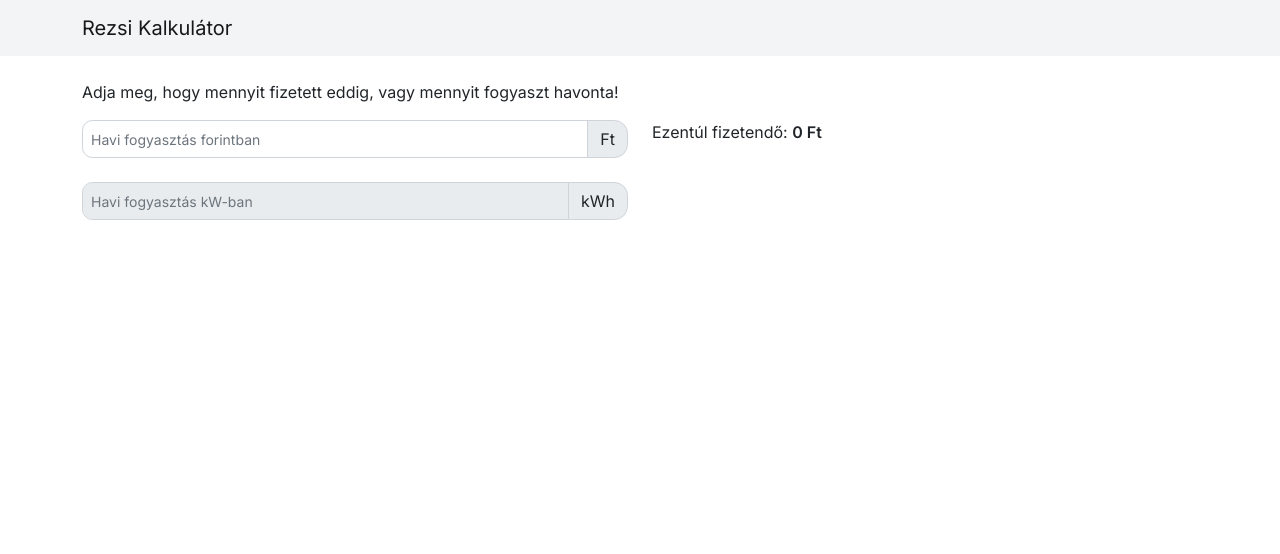
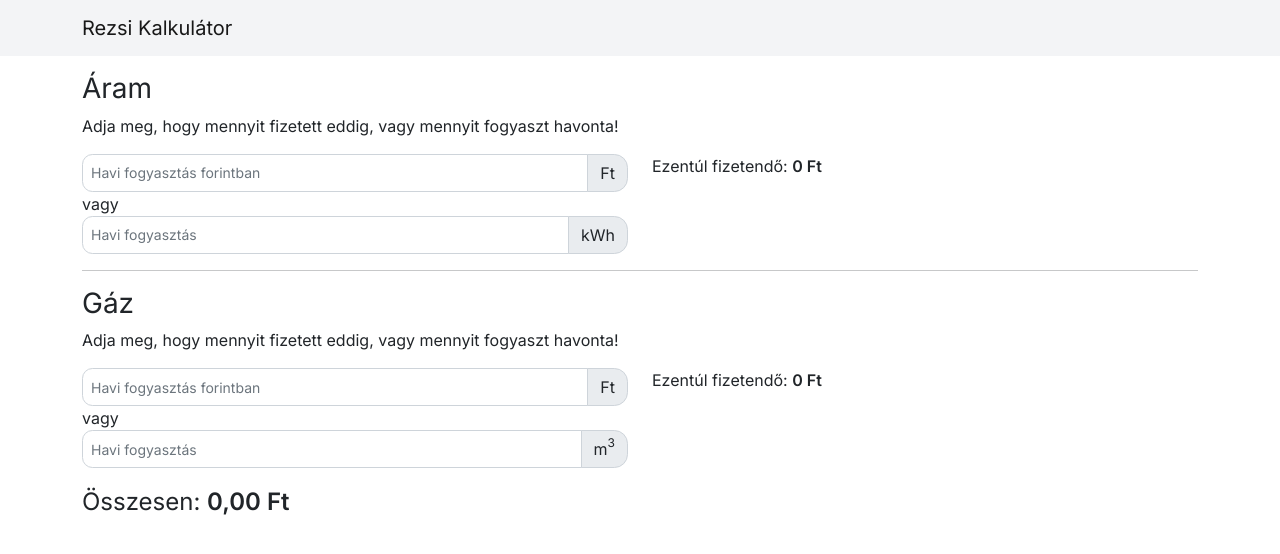
Before and after one commit to detarkende/rezsi-kalkulator, a Next.js app: page / in a window 1280 px wide. Shown: the top 554 px of the page. Built offline with nearby package versions, Linux system fonts and the light colour scheme.

Commit message:
final functionality

```diff
--- /dev/null
+++ b/components/Calculator.tsx
@@ -0,0 +1,134 @@
+import { Col, FormControl, InputGroup, Row } from "react-bootstrap";
+import { useState, useEffect, ChangeEvent } from "react";
+import { ReactNode } from "react";
+
+const Calculator = ({
+    cim,
+	mertekEgyseg,
+	regiAr,
+	ujAr,
+	atlagFogyasztasHatara,
+    setKoltsegek,
+}: {
+    cim: string,
+	mertekEgyseg: string | ReactNode,
+	regiAr: number,
+	ujAr: number,
+	atlagFogyasztasHatara: number,
+    setKoltsegek: (setter: (prev: Map<string, number>) => Map<string, number>) => void,
+}) => {
+	const REZSI_ARA_REGI_PER_EGYSEG = regiAr;
+	const REZSI_ARA_UJ_PER_Egyseg = ujAr;
+	const REZSI_ATLAG_FOGYASZTAS_HATAR = atlagFogyasztasHatara;
+
+	const [rezsiForintban, setRezsiForintban] = useState<number>();
+	const [rezsiEgysegben, setRezsiEgysegben] = useState<number>();
+
+	function parseInput(input: string) {
+		return parseFloat(input.replace(",", ".").replace(/\s/g, ""));
+	}
+
+	const forintChange = (e: ChangeEvent<HTMLInputElement>) => {
+		let forint = 0;
+		if (e.target.value) {
+			forint = parseInput(e.target.value.replace(/\s/g, ""));
+		}
+		setRezsiForintban(parseInput(e.target.value) || 0);
+		setRezsiEgysegben(forint / REZSI_ARA_REGI_PER_EGYSEG);
+	};
+
+    const rezsiChange = (e: ChangeEvent<HTMLInputElement>) => {
+        let rezsi = 0;
+        if (e.target.value) {
+            rezsi = parseInput(e.target.value);
+        }
+        setRezsiEgysegben(parseInput(e.target.value) || 0);
+        setRezsiForintban(rezsi * REZSI_ARA_REGI_PER_EGYSEG);
+    }
+
+	const [ujRezsi, setUjRezsi] = useState<number>(0);
+	useEffect(() => {
+		let sum = 0;
+		if (rezsiEgysegben) {
+			if (rezsiEgysegben > REZSI_ATLAG_FOGYASZTAS_HATAR) {
+				sum =
+					REZSI_ATLAG_FOGYASZTAS_HATAR * REZSI_ARA_REGI_PER_EGYSEG + // rezsicsokkentett hanyad
+					(rezsiEgysegben - REZSI_ATLAG_FOGYASZTAS_HATAR) *
+						REZSI_ARA_UJ_PER_Egyseg; // atlag feletti rezsi ar
+			} else {
+				sum = rezsiEgysegben * REZSI_ARA_REGI_PER_EGYSEG;
+			}
+		}
+		setUjRezsi(sum);
+	}, [rezsiForintban, rezsiEgysegben]);
+
+    useEffect(() => {
+        setKoltsegek((prev: Map<string, number>) => {
+            prev.set(cim, ujRezsi);
+            return new Map(Array.from(prev));
+        });
+    }, [ujRezsi])
+
+	return (
+		<>
+			<h3>{cim}</h3>
+			<p>
+				Adja meg, hogy mennyit fizetett eddig, vagy mennyit fogyaszt
+				havonta!
+			</p>
+			<form>
+				<Row className="gy-3" xs={1} md={2}>
+					<Col>
+						<InputGroup>
+							<FormControl
+								size="sm"
+								placeholder="Havi fogyasztás forintban"
+								onChange={forintChange}
+								inputMode="numeric"
+                                value={
+                                    rezsiForintban
+										? Intl.NumberFormat("hu-HU").format(
+												rezsiForintban
+										  )
+										: ""
+                                }
+							/>
+							<InputGroup.Text>Ft</InputGroup.Text>
+						</InputGroup>
+						<span>
+							vagy
+						</span>
+						<InputGroup>
+							<FormControl
+								//disabled
+								size="sm"
+								placeholder="Havi fogyasztás"
+								inputMode="numeric"
+								value={
+									rezsiEgysegben
+										? Intl.NumberFormat("hu-HU").format(
+												rezsiEgysegben
+										  )
+										: ""
+								}
+                                onChange={rezsiChange}
+							/>
+							<InputGroup.Text>{mertekEgyseg}</InputGroup.Text>
+						</InputGroup>
+					</Col>
+
+					<Col>
+						<p>
+							Ezentúl fizetendő:{" "}
+							<strong className="fw-bold">
+								{Intl.NumberFormat("hu-HU").format(ujRezsi)} Ft
+							</strong>
+						</p>
+					</Col>
+				</Row>
+			</form>
+		</>
+	);
+};
+
+export default Calculator;
--- a/pages/api/hello.ts
+++ /dev/null
@@ -1,13 +0,0 @@
-// Next.js API route support: https://nextjs.org/docs/api-routes/introduction
-import type { NextApiRequest, NextApiResponse } from 'next'
-
-type Data = {
-  name: string
-}
-
-export default function handler(
-  req: NextApiRequest,
-  res: NextApiResponse<Data>
-) {
-  res.status(200).json({ name: 'John Doe' })
-}
--- a/pages/index.tsx
+++ b/pages/index.tsx
@@ -1,82 +1,52 @@
 import type { NextPage } from "next";
 import { Col, FormControl, InputGroup, Row } from "react-bootstrap";
-import { useState, useEffect, ChangeEvent } from "react";
+import { useState, useEffect } from "react";
+import Calculator from "@/components/Calculator";
 
 const Home: NextPage = () => {
-	const ARAM_ARA_REGI_PER_KWH = 36.9;
-	const ARAM_ARA_UJ_PER_KWH = 140;
-	const ARAM_ATLAG_FOGYASZTAS_HATAR = 210;
-
-	const [aramForintban, setAramForintban] = useState<number>();
-	const [aramKWHban, setAramKWHban] = useState<number>();
-
-    function parseInput(input: string) {
-        return parseFloat(input.replace(",", ".").replace(/\s/g, ""));
+    const [koltsegek, setKoltsegek] = useState<Map<string, number>>(new Map());
+    const getMapValueSum = (map: Map<string, number>) => {
+        let sum = 0;
+        map.forEach((value) => {
+            sum += value;
+        }
+        );
+        return sum;
     }
-
-	const forintChange = (e: ChangeEvent<HTMLInputElement>) => {
-		let forint = 0;
-		if (e.target.value) {
-			forint = parseInput(e.target.value.replace(/\s/g, ''));
-		}
-        setAramForintban((parseInput(e.target.value) || 0))
-		setAramKWHban(forint / ARAM_ARA_REGI_PER_KWH);
-	};
-
-
-    const [ujRezsi, setUjRezsi] = useState<number>(0);
     useEffect(() => {
-        let sum = 0;
-        if (aramKWHban) {
-            if (aramKWHban > ARAM_ATLAG_FOGYASZTAS_HATAR) {
-                sum =
-                    (ARAM_ATLAG_FOGYASZTAS_HATAR * ARAM_ARA_REGI_PER_KWH) // rezsicsokkentett hanyad
-                    +
-                    ((aramKWHban - ARAM_ATLAG_FOGYASZTAS_HATAR) * ARAM_ARA_UJ_PER_KWH); // atlag feletti rezsi ar
-            } else {
-                sum = aramKWHban * ARAM_ARA_REGI_PER_KWH;
-            }
-        }
-        setUjRezsi(sum);
-    }, [aramForintban, aramKWHban]);
+        console.log('update');
+    }, [koltsegek]);
 	return (
 		<>
-            <h3></h3>
-			<p>
-				Adja meg, hogy mennyit fizetett eddig, vagy mennyit fogyaszt
-				havonta!
-			</p>
-			<form>
-				<Row className="gy-3" xs={1} md={2}>
-					<Col>
-						<InputGroup>
-							<FormControl
-								size="sm"
-								placeholder="Havi fogyasztás forintban"
-								onChange={forintChange}
-                                inputMode="numeric"
-								value={aramForintban ? Intl.NumberFormat('hu-HU').format(aramForintban) : ""}
-							/>
-							<InputGroup.Text>Ft</InputGroup.Text>
-						</InputGroup>
-						<span><br /></span>
-						<InputGroup>
-							<FormControl
-                                disabled
-								size="sm"
-								placeholder="Havi fogyasztás kW-ban"
-                                inputMode="numeric"
-								value={aramKWHban ? Intl.NumberFormat('hu-HU').format(aramKWHban) : ""}
-							/>
-							<InputGroup.Text>kWh</InputGroup.Text>
-						</InputGroup>
-					</Col>
-
-					<Col>
-						<p>Ezentúl fizetendő: <strong className="fw-bold">{Intl.NumberFormat('hu-HU').format(ujRezsi)} Ft</strong></p>
-					</Col>
-				</Row>
-			</form>
+			<div>
+				<Calculator
+                    setKoltsegek={setKoltsegek}
+					cim="Áram"
+					mertekEgyseg="kWh"
+					regiAr={36.9}
+					ujAr={140}
+					atlagFogyasztasHatara={210}
+				/>
+			</div>
+			<hr />
+			<div>
+				<Calculator
+                    setKoltsegek={setKoltsegek}
+					cim="Gáz"
+					mertekEgyseg={
+						<>
+							m<sup>3</sup>
+						</>
+					}
+					regiAr={109.9}
+					ujAr={912.3}
+					atlagFogyasztasHatara={144}
+				/>
+			</div>
+            <p className="mt-3 fs-4">
+                Összesen:&nbsp;
+                <strong>{Intl.NumberFormat('hu-HU', {style: 'currency', currency: 'HUF'}).format(getMapValueSum(koltsegek))}</strong>
+            </p>
 		</>
 	);
 };
```
